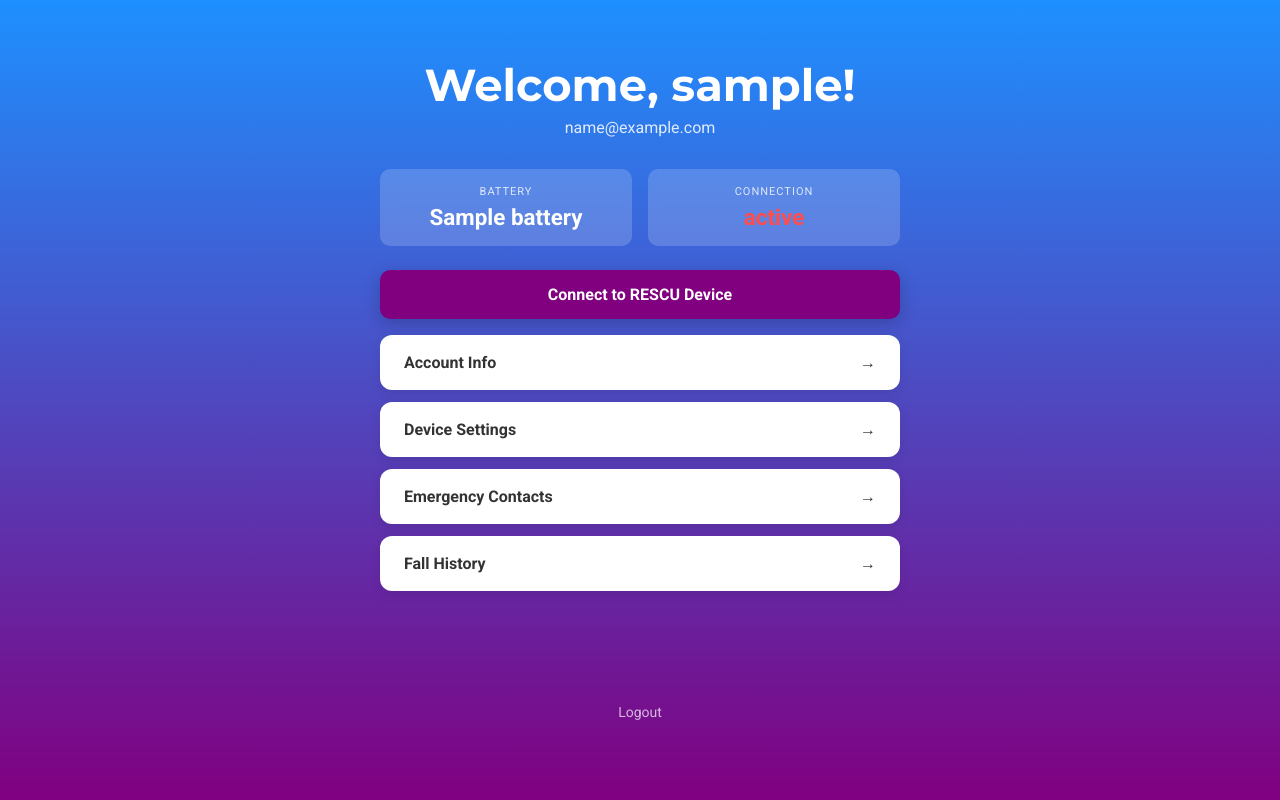
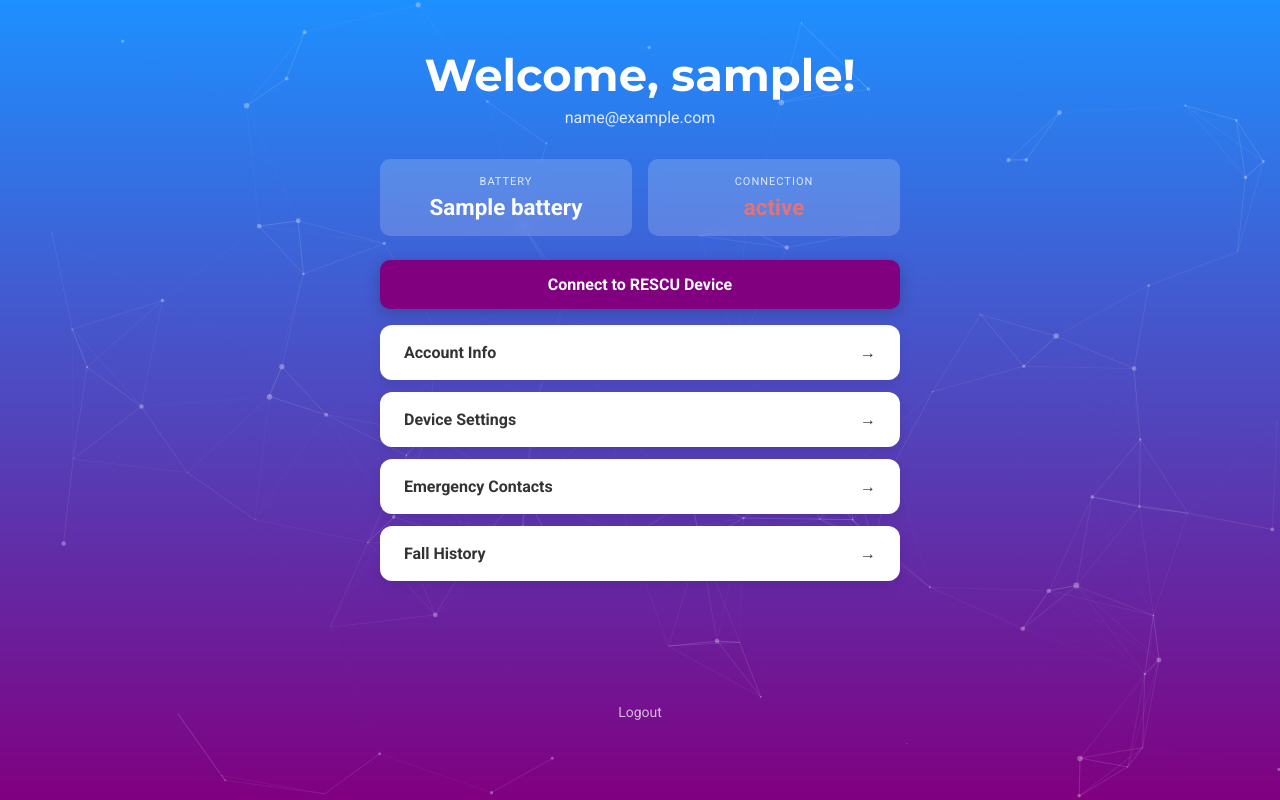
Before and after one commit to Lexie13/RESCU, a Flask app: template frontend/templates/home.html in a window 1280 px wide. Run offline with Flask 3, Linux system fonts and the light colour scheme; the template is opened without the code that fills it: most values are stand-ins (such as "Sample title", 1, 10 or a date in 2020).

Commit message:
Update home.html

```diff
--- a/frontend/templates/home.html
+++ b/frontend/templates/home.html
@@ -5,18 +5,11 @@
     <title>R.E.S.C.U. Home</title>
     <link rel="stylesheet" href="{{ url_for('static', filename='inner.css') }}">
     <link href="https://fonts.googleapis.com/css2?family=Montserrat:wght@700&family=Roboto:wght@400;700&display=swap" rel="stylesheet">
-    <style>
-        /* Specific overrides for this page */
-        .page-header h2 {
-            font-size: 2.8rem; /* Larger font size */
-            margin-top: 10px;
-        }
-        /* Custom status colors */
-        .status-red { color: #ff4d4d !important; }
-        .status-green { color: #2ecc71 !important; }
-    </style>
 </head>
 <body>
+
+<div id="particles-js"></div>
+
 <div class="inner-wrapper">
 
     <header class="page-header">
@@ -59,7 +52,48 @@
     <a href="{{ url_for('logout') }}" class="logout-link">Logout</a>
 </div>
 
+<script src="https://cdn.jsdelivr.net/particles.js/2.0.0/particles.min.js"></script>
+
 <script>
+/* ── Particles.js Initialization ── */
+particlesJS("particles-js", {
+  "particles": {
+    "number": { "value": 80, "density": { "enable": true, "value_area": 800 } },
+    "color": { "value": "#ffffff" },
+    "shape": { "type": "circle" },
+    "opacity": { "value": 0.3, "random": false },
+    "size": { "value": 3, "random": true },
+    "line_linked": {
+      "enable": true,
+      "distance": 150,
+      "color": "#ffffff",
+      "opacity": 0.2,
+      "width": 1
+    },
+    "move": {
+      "enable": true,
+      "speed": 1.5,
+      "direction": "none",
+      "random": false,
+      "straight": false,
+      "out_mode": "out",
+      "bounce": false
+    }
+  },
+  "interactivity": {
+    "detect_on": "canvas",
+    "events": {
+      "onhover": { "enable": true, "mode": "grab" },
+      "onclick": { "enable": false }
+    },
+    "modes": {
+      "grab": { "distance": 140, "line_linked": { "opacity": 0.8 } }
+    }
+  },
+  "retina_detect": true
+});
+
+/* ── Bluetooth Logic ── */
 const BATTERY_SERVICE_UUID = 'fe39738b-d108-4571-9ece-8ee6bd1633c9';
 const BATTERY_LEVEL_UUID   = '3dd2fe2e-ce13-442e-8165-3dd67b99ce5d';
 
@@ -70,7 +104,7 @@ const statusEl   = document.getElementById('connection-status');
 connectBtn.addEventListener('click', async () => {
     try {
         statusEl.textContent = 'Searching…';
-        statusEl.className = 's-value'; // Reset colors while searching
+        statusEl.className = 's-value'; // Clear muted colors while searching
 
         const device = await navigator.bluetooth.requestDevice({
             filters: [{ name: 'RESCU_DEVICE' }],
@@ -79,8 +113,8 @@ connectBtn.addEventListener('click', async () => {
         const server  = await device.gatt.connect();
 
         statusEl.textContent = 'Connected';
+        statusEl.classList.remove('status-red');
         statusEl.classList.add('status-green');
-        statusEl.classList.remove('status-red');
 
         const service        = await server.getPrimaryService(BATTERY_SERVICE_UUID);
         const characteristic = await service.getCharacteristic(BATTERY_LEVEL_UUID);
@@ -98,8 +132,8 @@ connectBtn.addEventListener('click', async () => {
 
         device.addEventListener('gattserverdisconnected', () => {
             statusEl.textContent = 'Disconnected';
+            statusEl.classList.remove('status-green');
             statusEl.classList.add('status-red');
-            statusEl.classList.remove('status-green');
             batteryEl.textContent = '--';
         });
     } catch (err) {
```
